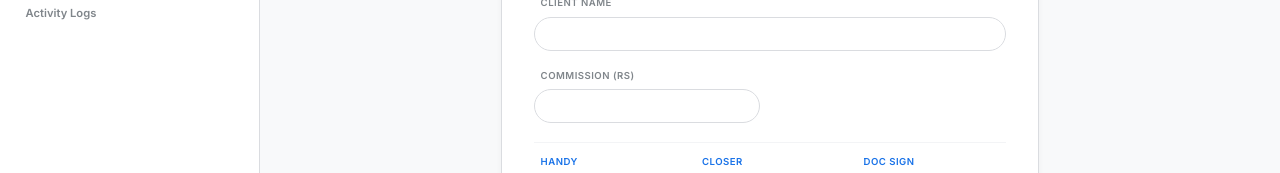
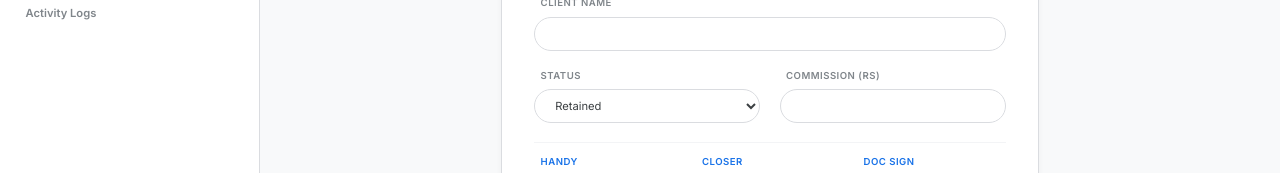
Before and after one commit to wajahat81/prime-kingdom-crm, a React (Vite) app in the folder frontend/: page /admin/calls/upload in a window 1280 px wide. Shown: the part 292-465 px from the top of the page. Built offline with nearby package versions, Linux system fonts and the light colour scheme; no server answers; sample sign-in values are in the browser's storage.

Commit message:
Added clawed-back status and  admin can change roles of other employees

```diff
--- a/frontend/src/pages/admin/CallLogUpload.jsx
+++ b/frontend/src/pages/admin/CallLogUpload.jsx
@@ -31,8 +31,6 @@ const CallLogUpload = () => {
                 const sortByName = (a, b) => (a.full_name || a.email || '').localeCompare(b.full_name || b.email || '');
 
                 const sortedAgents = data.filter(u => u.role === 'employee' || u.role === 'closer').sort(sortByName);
-
-                // Ensure closers are explicitly sorted alphabetically here too
                 const sortedClosers = data.filter(u => u.role === 'closer').sort(sortByName);
 
                 setAgents(sortedAgents);
@@ -69,7 +67,6 @@ const CallLogUpload = () => {
             });
             setStatusMessage({ type: 'success', text: 'Call logged successfully.' });
 
-            // Reset form
             setFormData({
                 client_name: '', employee_id: '', status: 'retained', commission: '', handy_id: '', closer_id: '', doc_sign_id: ''
             });
@@ -132,14 +129,19 @@ const CallLogUpload = () => {
                             <input type="text" name="client_name" value={formData.client_name} onChange={handleChange} required minLength={2} className="input-base" />
                         </div>
 
-
+                        <div>
+                            <label className="block text-xs font-semibold text-prime-muted uppercase tracking-wider mb-2 ml-2">Status</label>
+                            <select name="status" value={formData.status} onChange={handleChange} className="input-base cursor-pointer">
+                                <option value="retained">Retained</option>
+                                <option value="clawed_back">Clawed Back</option>
+                            </select>
+                        </div>
 
                         <div>
                             <label className="block text-xs font-semibold text-prime-muted uppercase tracking-wider mb-2 ml-2">Commission (Rs)</label>
                             <input type="number" step="0.01" min="0" name="commission" value={formData.commission} onChange={handleChange} className="input-base" />
                         </div>
 
-                        {/* NEW SPLIT FIELDS */}
                         <div className="md:col-span-2 grid grid-cols-1 md:grid-cols-3 gap-4 pt-4 border-t border-gray-100">
                             <div>
                                 <label className="block text-xs font-semibold text-prime-primary uppercase tracking-wider mb-2 ml-2">Handy</label>
--- a/frontend/src/pages/admin/CallManagement.jsx
+++ b/frontend/src/pages/admin/CallManagement.jsx
@@ -4,10 +4,11 @@ import Button from '../../components/common/Button';
 import Modal from '../../components/common/Modal';
 import PageWrapper from '../../components/layout/PageWrapper';
 import { supabase } from '../../services/supabaseClient';
+import { useAuth } from '../../context/AuthContext';
 
 const CallManagement = () => {
+    const { user } = useAuth();
     const [calls, setCalls] = useState([]);
-
     const [agents, setAgents] = useState([]);
     const [closers, setClosers] = useState([]);
 
@@ -19,7 +20,6 @@ const CallManagement = () => {
     const [modalMode, setModalMode] = useState('add');
     const [currentCallId, setCurrentCallId] = useState(null);
     const [isSubmitting, setIsSubmitting] = useState(false);
-
     const [confirmDeleteDialog, setConfirmDeleteDialog] = useState({ isOpen: false, callId: null });
 
     const [formData, setFormData] = useState({
@@ -72,7 +72,14 @@ const CallManagement = () => {
         return () => supabase.removeChannel(callsChannel);
     }, []);
 
-    const filteredCalls = calls.filter(call => {
+    const displayCalls = calls.map(call => {
+        if (user?.role === 'employee' && call.status === 'clawed_back') {
+            return { ...call, status: 'retained' };
+        }
+        return call;
+    });
+
+    const filteredCalls = displayCalls.filter(call => {
         if (statusFilter === 'all') return true;
         return call.status === statusFilter;
     });
@@ -108,7 +115,7 @@ const CallManagement = () => {
         try {
             const payload = {
                 ...formData,
-                commission: formData.status === 'retained' ? (parseFloat(formData.commission) || 0) : 0,
+                commission: parseFloat(formData.commission) || 0,
                 handy_id: formData.handy_id || null,
                 closer_id: formData.closer_id || null,
                 doc_sign_id: formData.doc_sign_id || null
@@ -138,19 +145,13 @@ const CallManagement = () => {
     };
 
     const getEmployeeName = (call) => {
-        // 1. Works for initial page loads (Joined from backend)
         if (call.profiles && call.profiles.full_name) return call.profiles.full_name;
         if (call.employee_name) return call.employee_name;
-
-        // 2. NEW FIX for real-time inserts: Lookup the name from the local agents state array
         if (call.employee_id) {
             const foundAgent = agents.find(a => a.id === call.employee_id);
             if (foundAgent) return foundAgent.full_name || foundAgent.email;
-
-            // Fallback just in case
             return call.employee_id.substring(0, 8) + '...';
         }
-
         return 'Unknown';
     };
 
@@ -160,7 +161,6 @@ const CallManagement = () => {
         return found ? (found.full_name || found.email) : 'Unknown';
     };
 
-    // --- CSV EXPORT LOGIC ---
     const handleExportCSV = () => {
         if (filteredCalls.length === 0) {
             setError('No data available to export.');
@@ -176,7 +176,7 @@ const CallManagement = () => {
                 `"${getCloserName(call.closer_id) || '-'}"`,
                 `"${getCloserName(call.doc_sign_id) || '-'}"`,
                 `"${call.status}"`,
-                `"${call.status === 'retained' ? call.commission : 0}"`
+                `"${call.commission || 0}"`
             ].join(',');
         });
 
@@ -231,12 +231,13 @@ const CallManagement = () => {
                             <label className="block text-xs font-semibold text-prime-muted uppercase mb-1">Status</label>
                             <select name="status" value={formData.status} onChange={handleChange} className="input-base cursor-pointer">
                                 <option value="retained">Retained</option>
+                                <option value="clawed_back">Clawed Back</option>
                             </select>
                         </div>
 
                         <div>
                             <label className="block text-xs font-semibold text-prime-muted uppercase mb-1">Commission (Rs. )</label>
-                            <input type="number" step="0.01" min="0" name="commission" value={formData.commission} onChange={handleChange} disabled={formData.status !== 'retained'} className="input-base disabled:opacity-50" />
+                            <input type="number" step="0.01" min="0" name="commission" value={formData.commission} onChange={handleChange} className="input-base" />
                         </div>
 
                         <div className="md:col-span-2 grid grid-cols-1 md:grid-cols-3 gap-3 pt-3 border-t border-gray-100">
@@ -274,7 +275,6 @@ const CallManagement = () => {
                     </span>
                 </div>
 
-                {/* EXPORT AND ADD BUTTONS */}
                 <div className="flex items-center justify-end gap-3 w-full md:w-auto">
                     <select
                         value={statusFilter}
@@ -283,11 +283,12 @@ const CallManagement = () => {
                     >
                         <option value="all">All Statuses</option>
                         <option value="retained">Retained</option>
+                        {user?.role !== 'employee' && <option value="clawed_back">Clawed Back</option>}
                     </select>
 
                     <button
                         onClick={handleExportCSV}
-                        className="px-4 py-2 bg-green-600 hover:bg-green-700 text-white rounded-full text-sm font-bold flex items-center gap-2 transition-colors shadow-sm"
+                        className="rounded-full px-6 font-semibold shadow-sm text-sm whitespace-nowrap"
                     >
                         <svg className="w-4 h-4" fill="none" stroke="currentColor" viewBox="0 0 24 24"><path strokeLinecap="round" strokeLinejoin="round" strokeWidth="2" d="M4 16v1a3 3 0 003 3h10a3 3 0 003-3v-1m-4-4l-4 4m0 0l-4-4m4 4V4" /></svg>
                         CSV
@@ -337,7 +338,7 @@ const CallManagement = () => {
                                         </td>
 
                                         <td className="px-4 md:px-6 py-5 whitespace-nowrap">
-                                            <span className={`px-3 py-1 rounded-full text-[10px] font-bold uppercase ${call.status === 'retained' ? 'bg-green-50 text-green-600' : call.status === 'not_retained' ? 'bg-red-50 text-red-600' : 'bg-yellow-50 text-yellow-600'}`}>
+                                            <span className={`px-3 py-1 rounded-full text-[10px] font-bold uppercase ${call.status === 'retained' ? 'bg-green-50 text-green-600' : 'bg-red-50 text-red-600'}`}>
                                                 {call.status.replace('_', ' ')}
                                             </span>
                                         </td>
```
